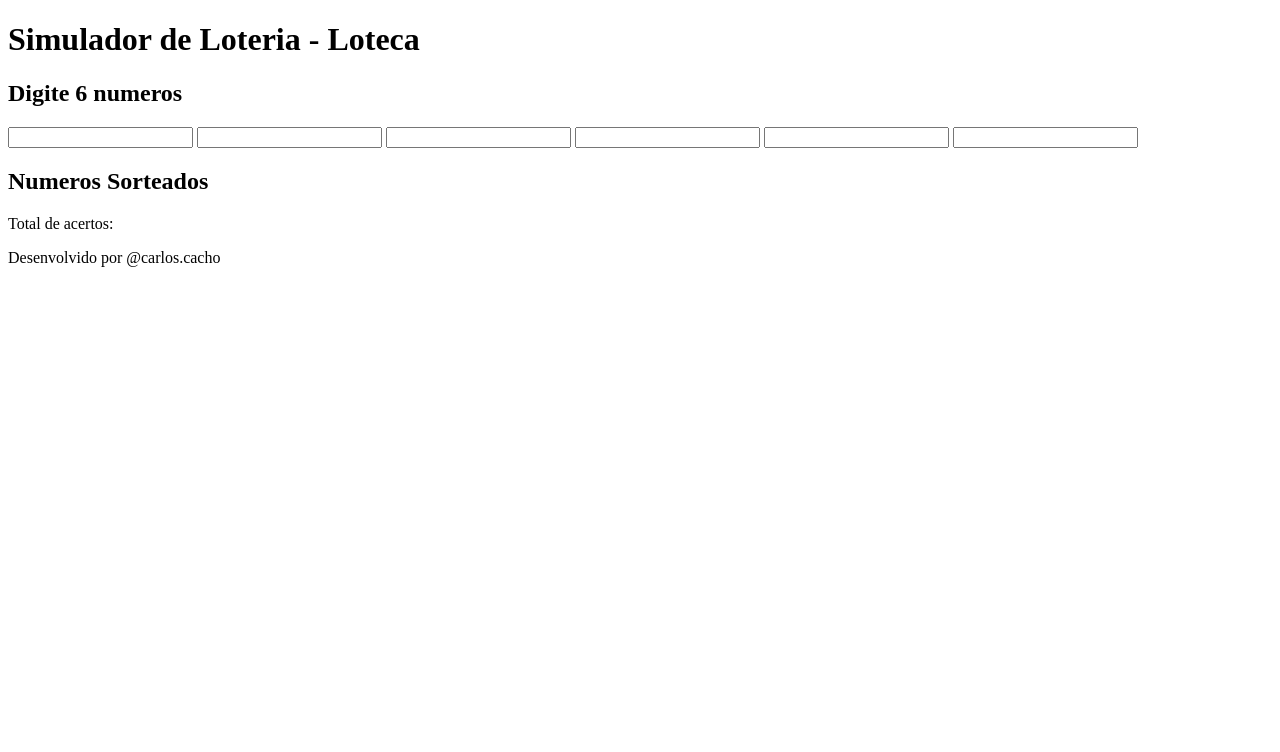
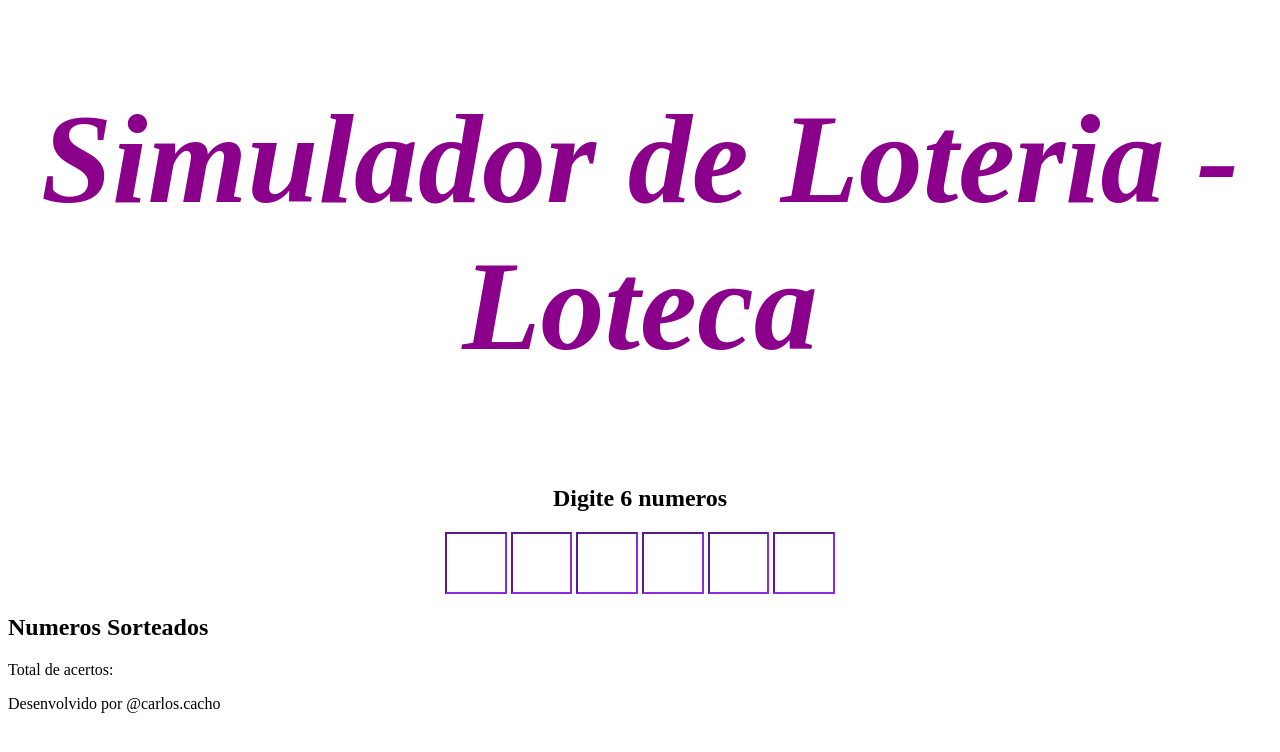
Before and after one commit to luanasuely/LotecaV2-julia, a plain HTML site: page index.html in a window 1280 px wide. Drawn offline with Linux system fonts and the light colour scheme.

Commit message:
iniciando o css

```diff
--- /dev/null
+++ b/estilos.css
@@ -0,0 +1,23 @@
+h1 {
+    font-size: 8em;
+    color:darkmagenta;
+    font-family: serif;
+    font-style: italic;
+    text-align: center;
+}
+
+.input{
+   display: flex;
+  flex-direction: column;
+  align-items: center;
+
+}
+
+input{
+    width: 3em;
+    height: 3em;
+    font-size:larger;
+    padding: 0px;
+    font-weight: bold;
+    border-color: blueviolet;
+}
--- a/index.html
+++ b/index.html
@@ -5,18 +5,23 @@
   <meta http-equiv="X-UA-Compatible" content="IE=edge">
   <meta name="viewport" content="width=device-width, initial-scale=1.0">
   <title>Simulador de Loteria</title>
+  <link rel="stylesheet" href="estilos.css">
 </head>
 <body>
   <h1>Simulador de Loteria - Loteca</h1>
 
-  <div>
+  <div class="input">
     <h2>Digite 6 numeros</h2>
+
+    <div>
     <input type="number" id="num1" />
     <input type="number" id="num2" />
     <input type="number" id="num3" />
     <input type="number" id="num4" />
     <input type="number" id="num5" />
     <input type="number" id="num6" />
+  </div>
+
   </div>
 
   <div>
```
